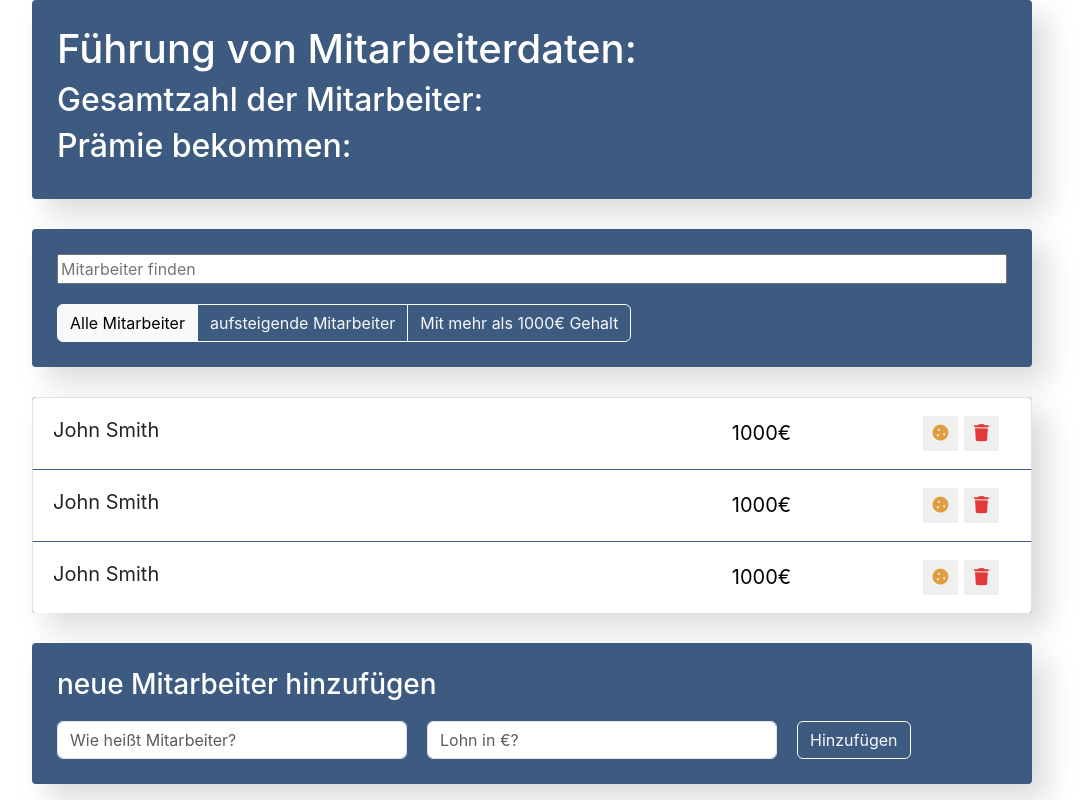
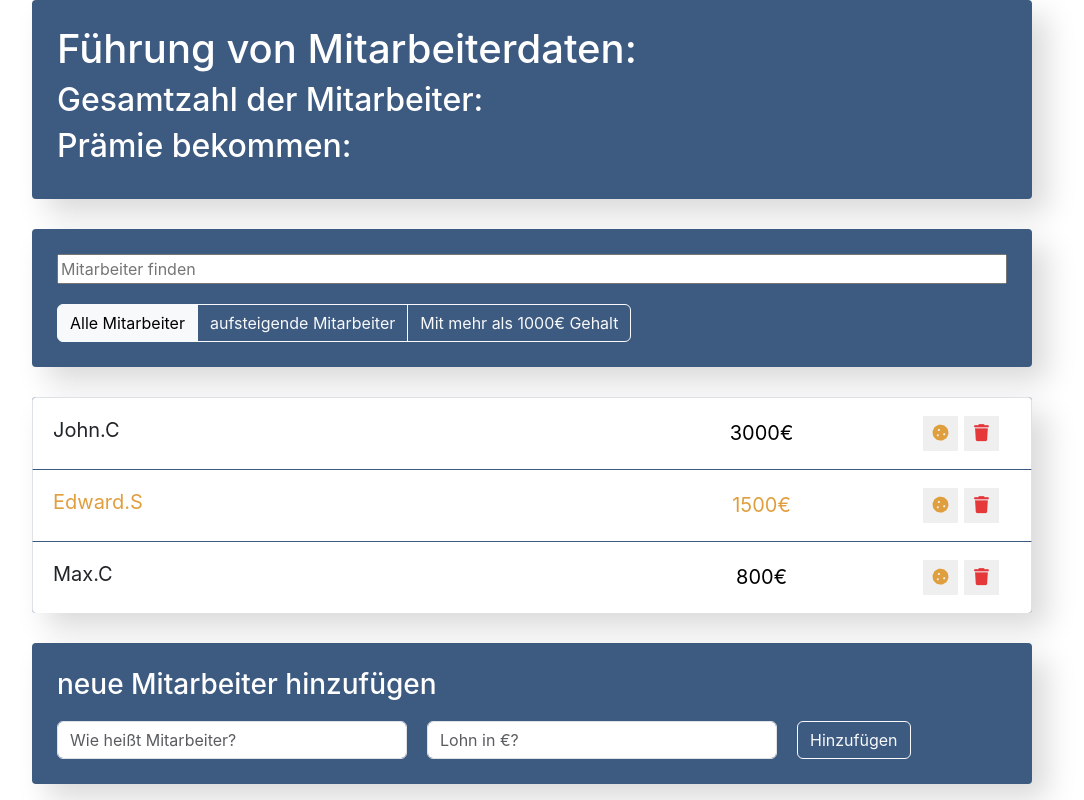
Before and after one commit to SergeyMOV/Employee-Management-App, a React (Create React App) app: page / in a window 1280 px wide. Shown: the whole page, without its empty margins (108-1192 px from the left). Built offline with nearby package versions, Linux system fonts and the light colour scheme.

Commit message:
Added some Components to Employers-List

```diff
--- a/src/components/App.js
+++ b/src/components/App.js
@@ -9,6 +9,13 @@
 
 
 function App() {
+
+  const data = [
+    {name:"John.C", salary:"3000€", increase: false},
+    {name:"Edward.S", salary:"1500€", increase: true},
+    {name:"Max.C", salary:"800€", increase: false}
+
+];
   return (
     <div className="App">
     <Appinfo/>
@@ -16,7 +23,7 @@
     <SearchPanel/>
     <AppFilter/>
     </div>
-    <EmployersList/>
+    <EmployersList data={data}/>
     <EmployersAddForm/>
     </div>
   );
--- a/src/components/Employers-List-Items/employers-list-item.js
+++ b/src/components/Employers-List-Items/employers-list-item.js
@@ -1,17 +1,18 @@
 import "./employers-list-item.css";
 
 
-const  EmployersListItem=()=>{
+const  EmployersListItem=({name,salary,increase})=>{
+
+    let classList = "list-group-item d-flex justify-content-between";
 return (
-    <li className="list-group-item d-flex justify-content-between">
-    <span className="list-group-item-label">John Smith</span>
-    <input type="text" className="list-group-item-input" defaultValue="1000€"/>
+    <li className={increase ? classList+=' increase' : classList}>
+    <span className="list-group-item-label">{name}</span>
+    <input type="text" className="list-group-item-input" defaultValue={salary}/>
     <div className='d-flex justify-content-center align-items-center'>
         <button type="button"
             className="btn-cookie btn-sm ">
             <i className="fas fa-cookie"></i>
         </button>
-
         <button type="button"
                 className="btn-trash btn-sm ">
             <i className="fas fa-trash"></i>
--- a/src/components/Employers-List/employers-list.js
+++ b/src/components/Employers-List/employers-list.js
@@ -1,12 +1,19 @@
 import EmployersListItem from "../Employers-List-Items/employers-list-item";
 import "./employers-list.css";
 
-const EmployersList=()=>{
+const EmployersList=({data})=>{
+
+const elements=data.map(items =>{
 return(
+<EmployersListItem {...items}/>
+)
+})
+
+
+return(
+
 <ul className="app-list list-group">
-<EmployersListItem/>
-<EmployersListItem/>
-<EmployersListItem/>
+{elements}
 </ul>
 )
 }
```
